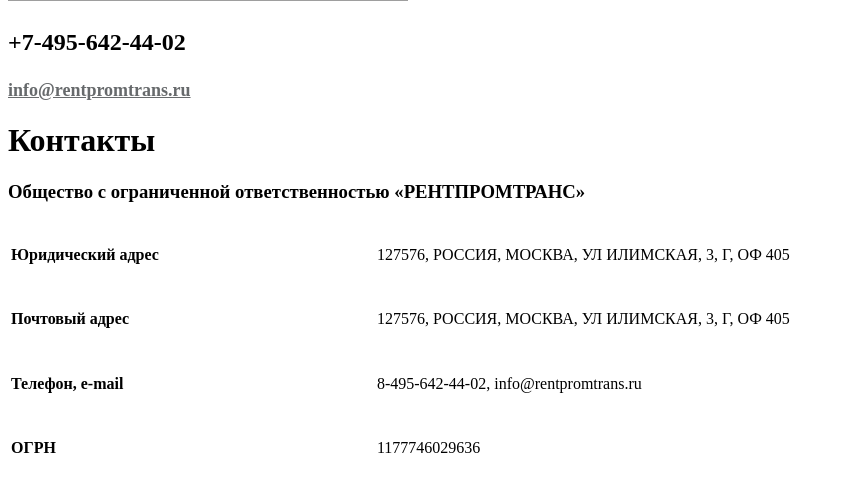
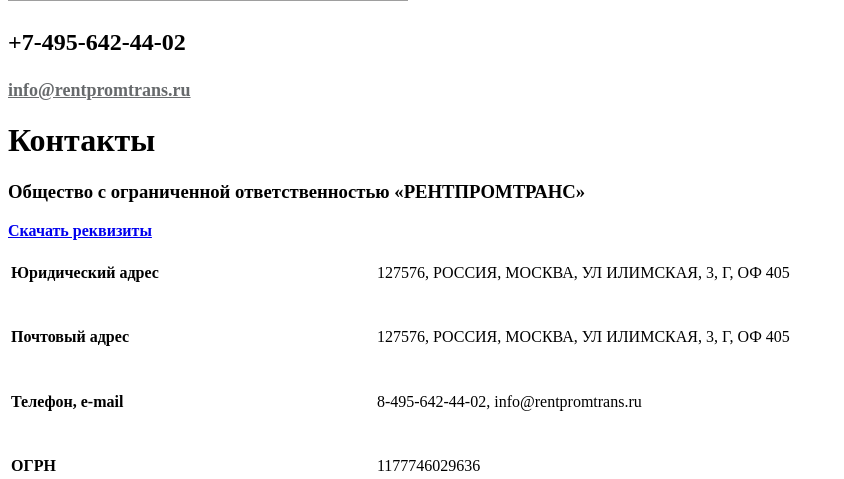
Before and after one commit to grach28rus/spectrans, a Yii app: template frontend/views/site/contactsCompany.php in a window 1280 px wide. Shown: the part 925-1404 px from the top of the page, without its empty margins (0-844 px from the left). Run offline with PHP 8.4 and a stand-in for Yii, Linux system fonts and the light colour scheme; the template is opened without the code that fills it, so the values that code supplies are empty; form fields are guessed from the names that the template uses; some libraries are stand-ins or nearby versions; grey boxes are pictures that could not be loaded.

Commit message:
DEL PRICE

```diff
--- a/frontend/views/buses/busesList.php
+++ b/frontend/views/buses/busesList.php
@@ -16,7 +16,7 @@
     <div class="row hidden-sm hidden-xs" style="margin-top: 10px">
         <div class="col-md-12" style="background: white;">
             <b>
-                <?= Html::a('Скачать прайс', '/uploads/files/price.xlsx'); ?> <i class="fa fa-download"></i>
+<!--                --><?//= Html::a('Скачать прайс', '/uploads/files/price.xlsx'); ?><!-- <i class="fa fa-download"></i>-->
             </b>
         </div>
         <?php foreach ($typesEquipment as $typeEquipmentName => $buses) : ?>
--- a/frontend/views/site/about.php
+++ b/frontend/views/site/about.php
@@ -15,7 +15,7 @@
     </div>
     <div class="col-md-4">
         <b>
-<!--            --><?//= Html::a('Скачать прайс', '/uploads/files/price.xlsx'); ?><!-- <i class="fa fa-download"></i>-->
+            <?= Html::a('Скачать прайс', '/uploads/files/price.xlsx'); ?> <i class="fa fa-download"></i>
         </b>
     </div>
     <div class="col-md-12 no-padding">
--- a/frontend/views/site/contactsCompany.php
+++ b/frontend/views/site/contactsCompany.php
@@ -16,7 +16,7 @@
     </div>
     <div class="col-md-4">
         <b>
-<!--            --><?//= Html::a('Скачать реквизиты', '/uploads/files/cartRPT.docx'); ?><!-- <i class="fa fa-download"></i>-->
+            <?= Html::a('Скачать реквизиты', '/uploads/files/cartRPT.docx'); ?> <i class="fa fa-download"></i>
         </b>
     </div>
     <table class="table table-hover">
```
